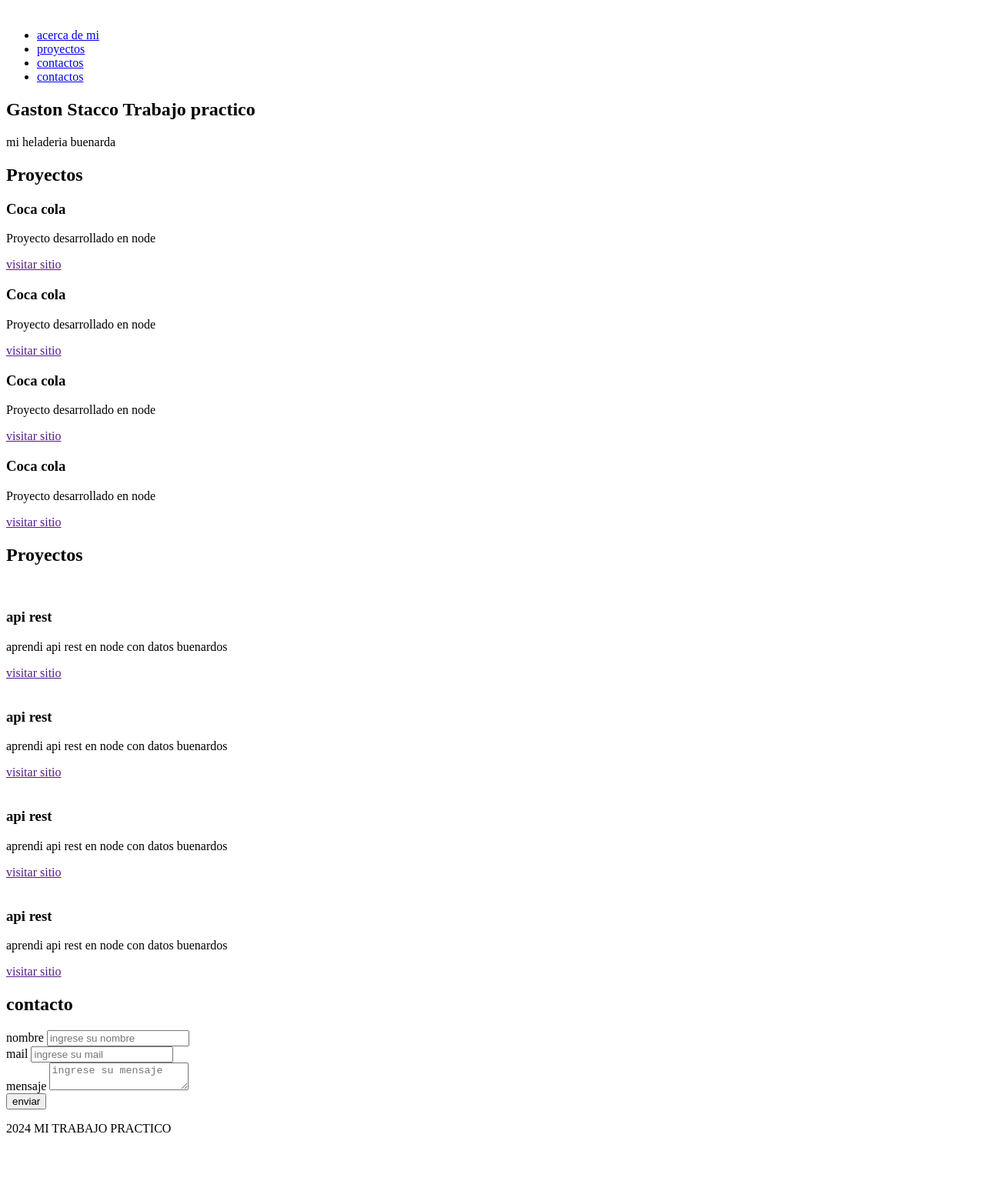
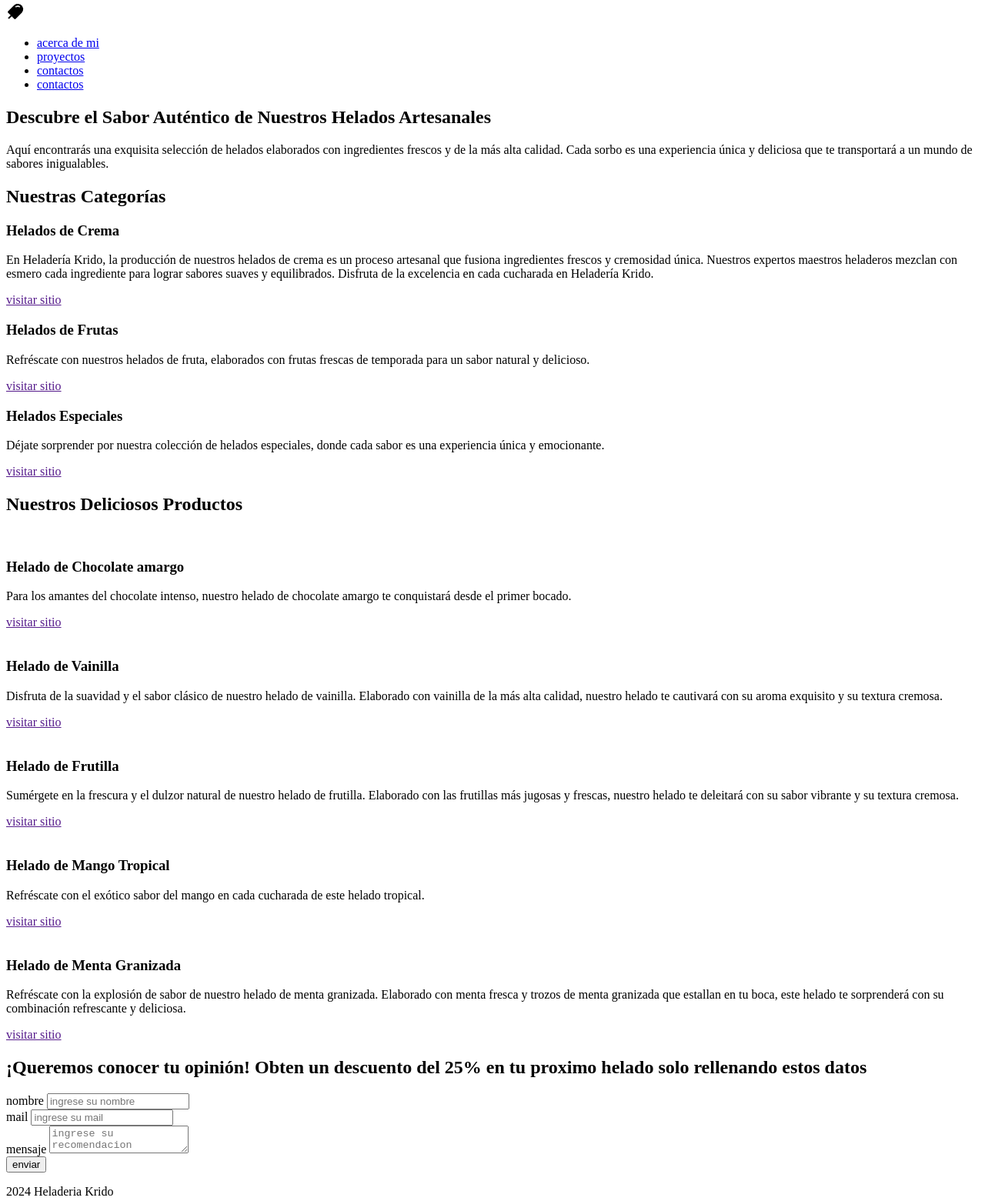
Before and after one commit to Gastroghost/Trabajo-Practico-N1, a plain HTML site: page index.html in a window 1280 px wide. Shown: the part 5-1566 px from the top of the page at 77% size. Before the commit the page ends 1497 px from the top, so only its background shows below. Drawn offline with Linux system fonts and the light colour scheme.

Commit message:
add: page content

```diff
--- a/index.html
+++ b/index.html
@@ -11,85 +11,104 @@
 
 <body>
     <header>
-        <img src="" alt="">
+        <img src="Assets/Icono helado.png" alt="imagen de logo">
         <nav>
             <ul>
                 <li><a href="/#banner">acerca de mi</a></li>
-                <li><a href="/#project">proyectos</a></li>
-                <li><a href="/#education">contactos</a></li>
+                <li><a href="/#categories">proyectos</a></li>
+                <li><a href="/#selection">contactos</a></li>
                 <li><a href="/#contact">contactos</a></li>
             </ul>
         </nav>
     </header>
     <main>
         <section id="banner">
-            <h1>Gaston Stacco Trabajo practico</h1>
-            <p>mi heladeria buenarda</p>
+            <h1>Descubre el Sabor Auténtico de Nuestros Helados Artesanales</h1>
+            <p>Aquí encontrarás una exquisita selección de helados elaborados con ingredientes frescos y de la más alta
+                calidad. Cada sorbo es una experiencia única y deliciosa que te transportará a un mundo de sabores
+                inigualables.</p>
         </section>
-        <section id="project">
-            <h2>Proyectos</h2>
-            <div class="container-grid-projects">
+        <section id="categories">
+            <h2>Nuestras Categorías</h2>
+            <div class="container-grid-categories">
                 <div class="card">
-                    <h3>Coca cola</h3>
-                    <p>Proyecto desarrollado en node</p>
+                    <h3>Helados de Crema</h3>
+                    <p>En Heladería Krido, la producción de nuestros helados de crema es un proceso artesanal que
+                        fusiona ingredientes frescos y cremosidad única. Nuestros expertos maestros heladeros mezclan
+                        con esmero cada ingrediente para lograr sabores suaves y equilibrados. Disfruta de la excelencia
+                        en cada cucharada en Heladería Krido.</p>
                     <a href="">visitar sitio</a>
                 </div>
                 <div class="card">
-                    <h3>Coca cola</h3>
-                    <p>Proyecto desarrollado en node</p>
+                    <h3>Helados de Frutas</h3>
+                    <p>Refréscate con nuestros helados de fruta, elaborados con frutas frescas de temporada para un
+                        sabor natural y delicioso.</p>
                     <a href="">visitar sitio</a>
                 </div>
                 <div class="card">
-                    <h3>Coca cola</h3>
-                    <p>Proyecto desarrollado en node</p>
-                    <a href="">visitar sitio</a>
-                </div>
-                <div class="card">
-                    <h3>Coca cola</h3>
-                    <p>Proyecto desarrollado en node</p>
+                    <h3>Helados Especiales</h3>
+                    <p>Déjate sorprender por nuestra colección de helados especiales, donde cada sabor es una
+                        experiencia única y emocionante.</p>
                     <a href="">visitar sitio</a>
                 </div>
             </div>
         </section>
-        <section id="education">
-            <h2>Proyectos</h2>
-            <div class="container-grid-projects">
+        <section id="selection">
+            <h2>Nuestros Deliciosos Productos</h2>
+            <div class="container-grid-selection">
                 <div class="card">
-                    <div class="container-img-projects">
+                    <div class="container-img-selection">
                         <img src="" alt="">
                     </div>
-                    <h3>api rest</h3>
-                    <p>aprendi api rest en node con datos buenardos</p>
+                    <h3>Helado de Chocolate amargo</h3>
+                    <p>Para los amantes del chocolate intenso, nuestro helado de chocolate amargo te conquistará desde
+                        el primer bocado.</p>
                     <a href="">visitar sitio</a>
                 </div>
                 <div class="card">
-                    <div class="container-img-projects">
+                    <div class="container-img-selection">
                         <img src="" alt="">
                     </div>
-                    <h3>api rest</h3>
-                    <p>aprendi api rest en node con datos buenardos</p>
+                    <h3>Helado de Vainilla</h3>
+                    <p>Disfruta de la suavidad y el sabor clásico de nuestro helado de vainilla. Elaborado con vainilla
+                        de la más alta calidad, nuestro helado te cautivará con su aroma exquisito y su textura cremosa.
+                    </p>
                     <a href="">visitar sitio</a>
                 </div>
                 <div class="card">
-                    <div class="container-img-projects">
+                    <div class="container-img-selection">
                         <img src="" alt="">
                     </div>
-                    <h3>api rest</h3>
-                    <p>aprendi api rest en node con datos buenardos</p>
+                    <h3>Helado de Frutilla</h3>
+                    <p>Sumérgete en la frescura y el dulzor natural de nuestro helado de frutilla. Elaborado con las
+                        frutillas más jugosas y frescas, nuestro helado te deleitará con su sabor vibrante y su textura
+                        cremosa.</p>
                     <a href="">visitar sitio</a>
                 </div>
                 <div class="card">
-                    <div class="container-img-projects">
+                    <div class="container-img-selection">
                         <img src="" alt="">
                     </div>
-                    <h3>api rest</h3>
-                    <p>aprendi api rest en node con datos buenardos</p>
+                    <h3>Helado de Mango Tropical</h3>
+                    <p>Refréscate con el exótico sabor del mango en cada cucharada de este helado tropical.</p>
+                    <a href="">visitar sitio</a>
+                </div>
+                <div class="card">
+                    <div class="container-img-selection">
+                        <img src="" alt="">
+                    </div>
+                    <h3>Helado de Menta Granizada</h3>
+                    <p>Refréscate con la explosión de sabor de nuestro helado de menta granizada. Elaborado con menta
+                        fresca y trozos de menta granizada que estallan en tu boca, este helado te sorprenderá con su
+                        combinación refrescante y deliciosa.</p>
                     <a href="">visitar sitio</a>
                 </div>
             </div>
         </section>
         <section id="contact">
-            <h2>contacto</h2>
+            <h2>¡Queremos conocer tu opinión!
+                Obten un descuento del 25% en tu proximo helado solo rellenando estos
+                datos</h2>
             <form action="https://formsubmit.co/gostaccin@hotmail.com.ar" method="post">
                 <div>
                     <label for="name"> nombre</label>
@@ -101,14 +120,14 @@
                 </div>
                 <div>
                     <label for="message"> mensaje</label>
-                    <textarea id="message" placeholder="ingrese su mensaje"></textarea>
+                    <textarea id="message" placeholder="ingrese su recomendacion"></textarea>
                 </div>
                 <button>enviar</button>
             </form>
         </section>
     </main>
     <footer>
-        <p>2024 MI TRABAJO PRACTICO</p>
+        <p>2024 Heladeria Krido</p>
     </footer>
 </body>
 
```
